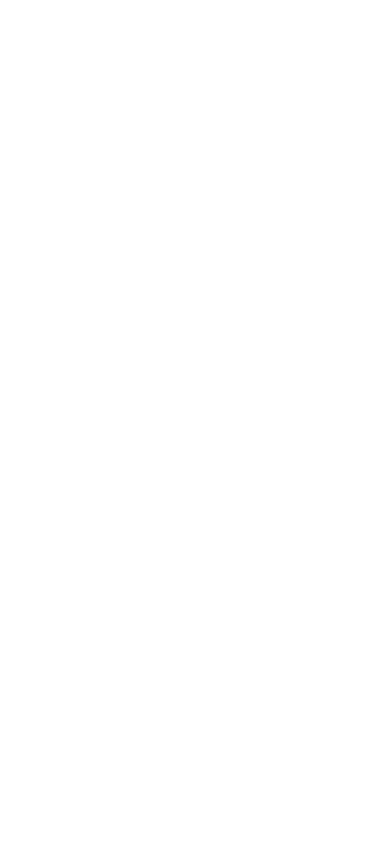
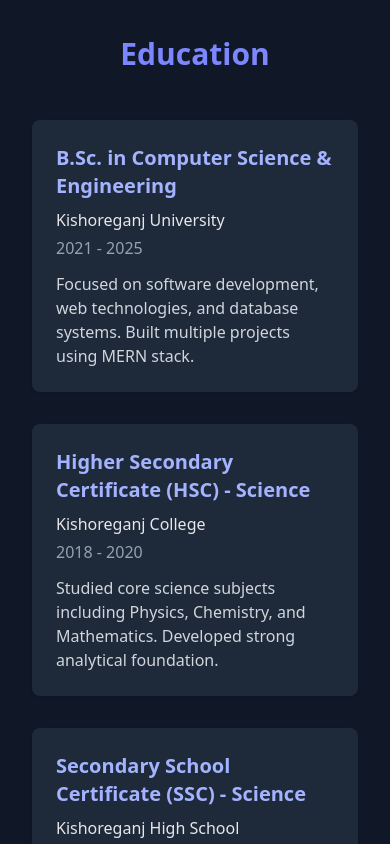
Before and after one commit to Islamul-Hoque/Portfolio, a React (Vite) app: page / in a window 390 px wide. Shown: the part 3380-4224 px from the top of the page. Before the commit the page ends 3336 px from the top, so only its background shows below. Built offline with nearby package versions, Linux system fonts and the light colour scheme.

Commit message:
feat: add Education component with structured academic details and responsive layout

```diff
--- a/src/App.jsx
+++ b/src/App.jsx
@@ -1,5 +1,6 @@
 import './App.css'
 import About from './Components/About'
+import Education from './Components/Education'
 import Hero from './Components/Hero'
 import Navbar from './Components/Navbar'
 import Skills from './Components/Skills'
@@ -12,6 +13,7 @@ function App() {
       <Hero/>
       <About/>
       <Skills/>
+      <Education/>
     </>
   )
 }
--- /dev/null
+++ b/src/Components/Education.jsx
@@ -0,0 +1,80 @@
+import React from "react";
+import { motion } from "framer-motion";
+
+const educationData = [
+  {
+    degree: "B.Sc. in Computer Science & Engineering",
+    institution: "Kishoreganj University",
+    year: "2021 - 2025",
+    details:
+      "Focused on software development, web technologies, and database systems. Built multiple projects using MERN stack.",
+  },
+  {
+    degree: "Higher Secondary Certificate (HSC) - Science",
+    institution: "Kishoreganj College",
+    year: "2018 - 2020",
+    details:
+      "Studied core science subjects including Physics, Chemistry, and Mathematics. Developed strong analytical foundation.",
+  },
+  {
+    degree: "Secondary School Certificate (SSC) - Science",
+    institution: "Kishoreganj High School",
+    year: "2016 - 2018",
+    details:
+      "Completed secondary education with focus on science group subjects. Built early interest in programming.",
+  },
+];
+
+const fadeUp = {
+  hidden: { opacity: 0, y: 40 },
+  visible: {
+    opacity: 1,
+    y: 0,
+    transition: { duration: 0.6, ease: "easeOut" },
+  },
+};
+
+const Education = () => {
+  return (
+    <section
+      id="education"
+      className="bg-gray-900 text-white min-h-screen px-8 md:px-16 py-20"
+    >
+      <div className="max-w-5xl mx-auto text-center">
+        {/* Section Heading */}
+        <motion.h2
+          variants={fadeUp}
+          initial="hidden"
+          whileInView="visible"
+          viewport={{ once: false, amount: 0.3 }}
+          className="text-3xl md:text-4xl font-bold text-indigo-400 mb-12"
+        >
+          Education
+        </motion.h2>
+
+        {/* Education Timeline */}
+        <div className="space-y-8 text-left">
+          {educationData.map((edu, index) => (
+            <motion.div
+              key={index}
+              variants={fadeUp}
+              initial="hidden"
+              whileInView="visible"
+              viewport={{ once: false, amount: 0.3 }}
+              className="bg-gray-800 p-6 rounded-lg shadow hover:shadow-lg transition-all duration-300"
+            >
+              <h3 className="text-xl font-semibold text-indigo-300 mb-2">
+                {edu.degree}
+              </h3>
+              <p className="text-gray-200 mb-1">{edu.institution}</p>
+              <p className="text-gray-400 mb-3">{edu.year}</p>
+              <p className="text-gray-300">{edu.details}</p>
+            </motion.div>
+          ))}
+        </div>
+      </div>
+    </section>
+  );
+};
+
+export default Education;
```
